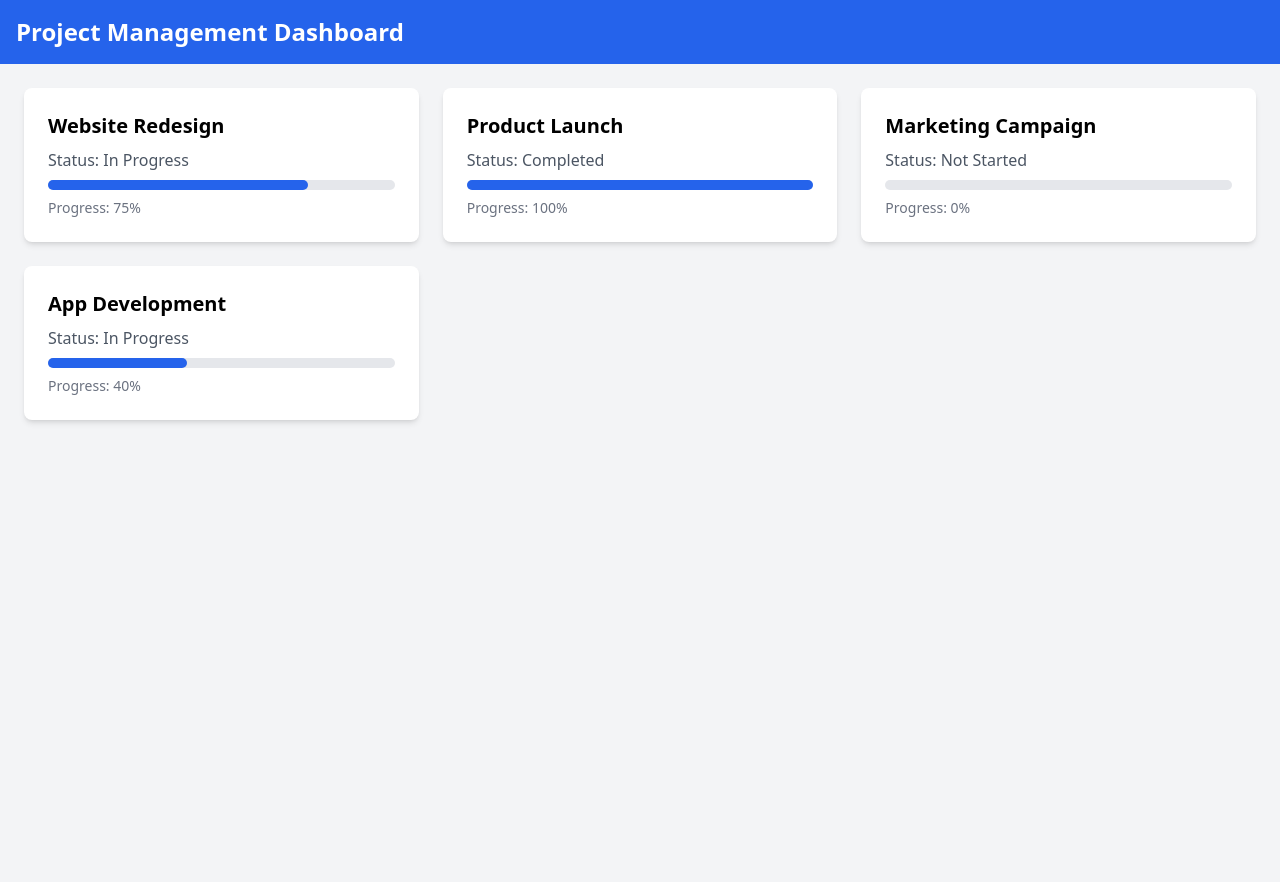
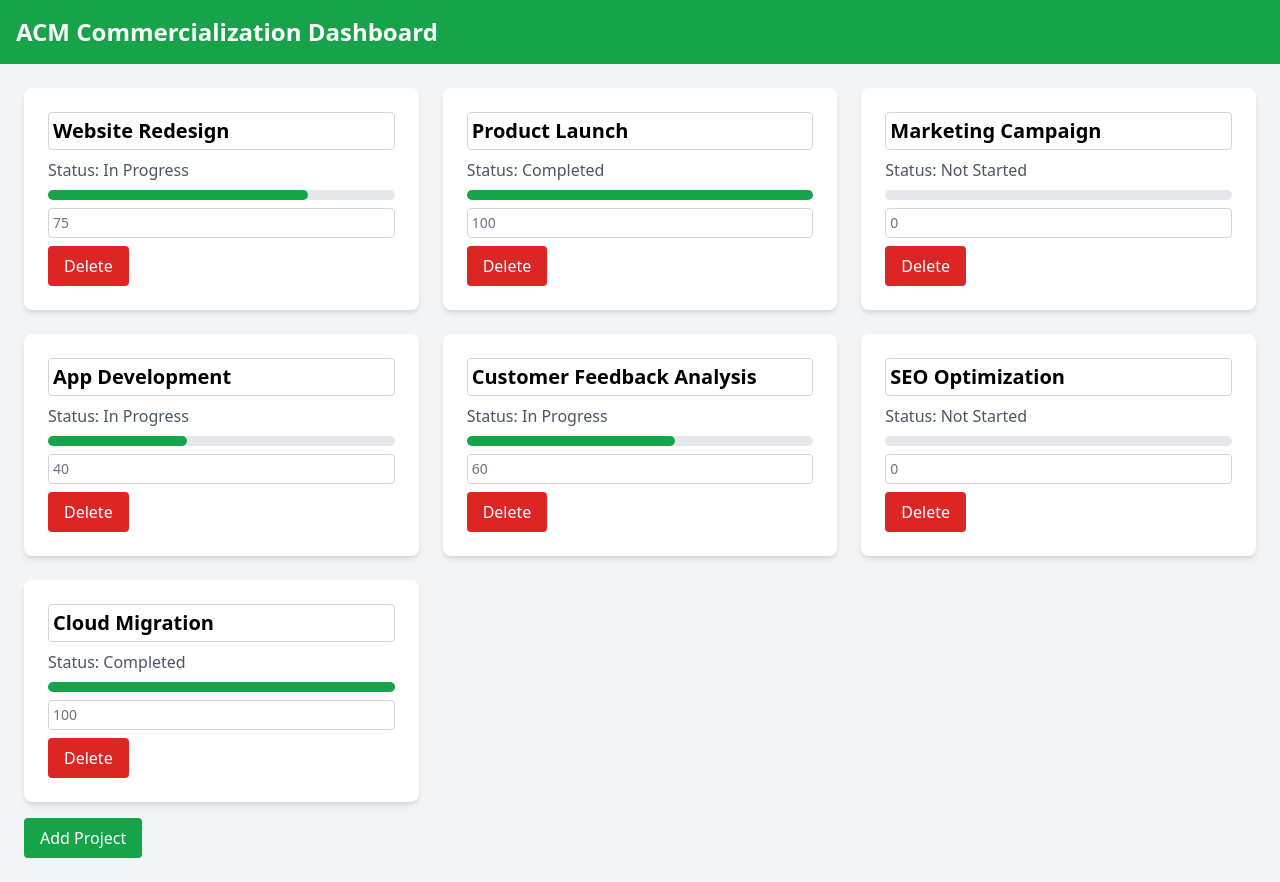
Before and after one commit to mwakim42/ACM, a plain HTML site: page index.html in a window 1280 px wide. Before the commit the page ends 800 px from the top, so only its background shows below. Drawn offline with nearby package versions, Linux system fonts and the light colour scheme.

Commit message:
Add files via upload

```diff
--- a/index.html
+++ b/index.html
@@ -3,45 +3,72 @@
 <head>
     <meta charset="UTF-8">
     <meta name="viewport" content="width=device-width, initial-scale=1.0">
-    <title>Project Management Dashboard</title>
+    <title>ACM Commercialization Dashboard</title>
     <script src="https://cdn.tailwindcss.com"></script>
 </head>
 <body class="bg-gray-100 font-sans">
-    <header class="bg-blue-600 text-white p-4">
-        <h1 class="text-2xl font-bold">Project Management Dashboard</h1>
+    <header class="bg-green-600 text-white p-4">
+        <h1 class="text-2xl font-bold">ACM Commercialization Dashboard</h1>
     </header>
     <main class="container mx-auto p-6">
         <section id="dashboard" class="grid grid-cols-1 md:grid-cols-2 lg:grid-cols-3 gap-6">
             <!-- Project cards will be dynamically inserted here -->
         </section>
+        <button id="addProjectBtn" class="bg-green-600 text-white px-4 py-2 rounded mt-4">Add Project</button>
     </main>
     <script>
         // Sample project data
-        const projects = [
+        let projects = [
             { id: 1, name: "Website Redesign", status: "In Progress", progress: 75 },
             { id: 2, name: "Product Launch", status: "Completed", progress: 100 },
             { id: 3, name: "Marketing Campaign", status: "Not Started", progress: 0 },
-            { id: 4, name: "App Development", status: "In Progress", progress: 40 }
+            { id: 4, name: "App Development", status: "In Progress", progress: 40 },
+            { id: 5, name: "Customer Feedback Analysis", status: "In Progress", progress: 60 },
+            { id: 6, name: "SEO Optimization", status: "Not Started", progress: 0 },
+            { id: 7, name: "Cloud Migration", status: "Completed", progress: 100 }
         ];
 
         // Function to render project cards
         function renderProjects() {
             const dashboard = document.getElementById('dashboard');
             dashboard.innerHTML = '';
-            projects.forEach(project => {
+            projects.forEach((project, index) => {
                 const card = document.createElement('div');
                 card.className = 'bg-white p-6 rounded-lg shadow-md';
                 card.innerHTML = `
-                    <h2 class="text-xl font-semibold mb-2">${project.name}</h2>
+                    <input type="text" value="${project.name}" class="text-xl font-semibold mb-2 w-full border border-gray-300 rounded p-1" onchange="updateProject(${index}, 'name', this.value)" />
                     <p class="text-gray-600 mb-2">Status: ${project.status}</p>
                     <div class="w-full bg-gray-200 rounded-full h-2.5">
-                        <div class="bg-blue-600 h-2.5 rounded-full" style="width: ${project.progress}%"></div>
+                        <div class="bg-green-600 h-2.5 rounded-full" style="width: ${project.progress}%"></div>
                     </div>
-                    <p class="text-sm text-gray-500 mt-2">Progress: ${project.progress}%</p>
+                    <input type="number" value="${project.progress}" class="text-sm text-gray-500 mt-2 w-full border border-gray-300 rounded p-1" onchange="updateProject(${index}, 'progress', this.value)" />
+                    <button class="bg-red-600 text-white px-4 py-2 rounded mt-2" onclick="deleteProject(${index})">Delete</button>
                 `;
                 dashboard.appendChild(card);
             });
         }
+
+        // Function to update project data
+        function updateProject(index, field, value) {
+            projects[index][field] = field === 'progress' ? parseInt(value) : value;
+            renderProjects();
+        }
+
+        // Function to delete a project
+        function deleteProject(index) {
+            projects.splice(index, 1);
+            renderProjects();
+        }
+
+        // Function to add a new project
+        function addProject() {
+            const newProject = { id: projects.length + 1, name: "New Project", status: "Not Started", progress: 0 };
+            projects.push(newProject);
+            renderProjects();
+        }
+
+        // Attach event listener to the "Add Project" button
+        document.getElementById('addProjectBtn').addEventListener('click', addProject);
 
         // Initial render
         renderProjects();
```
